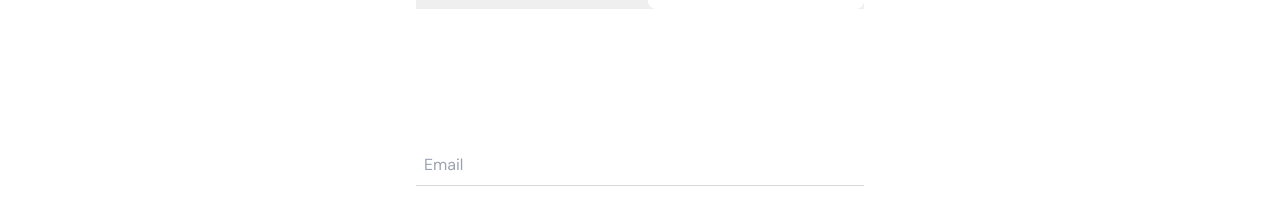
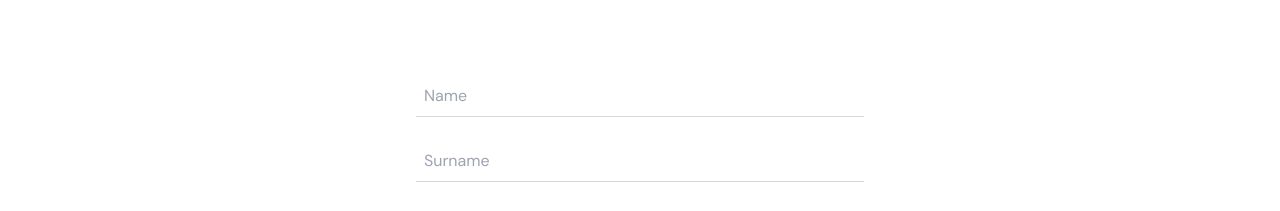
Before and after one commit to Shaqs0/Shoppe, a React (Vite) app: page /auth/sign in a window 1280 px wide. Both pictures are taken after a click on the button "Register". Shown: the part 589-800 px from the top of the page. Built offline with nearby package versions, Linux system fonts and the light colour scheme.

Commit message:
update sign

```diff
--- /dev/null
+++ b/src/api/user.ts
@@ -0,0 +1,23 @@
+import axios from 'axios';
+import { Profile } from '../interfaces/profile.interface';
+import { PREFIX } from '../helpers/API';
+
+export const registerUser = async (userData: Profile) => {
+	try {
+		const response = await axios.post(`${PREFIX}Auth/registration`, userData);
+		return response.data;
+	} catch (error) {
+		console.error('Ошибка регистрации', error);
+		throw error;
+	}
+};
+
+export const loginUser = async (loginData: Profile) => {
+	try {
+		const response = await axios.post(`${PREFIX}Auth/authorization`, loginData);
+		return response.data;
+	} catch (error) {
+		console.error('Ошибка авторизации', error);
+		throw error;
+	}
+};
--- a/src/pages/SignPage/SignPage.tsx
+++ b/src/pages/SignPage/SignPage.tsx
@@ -1,16 +1,28 @@
 import { useState } from 'react';
 import { useForm } from 'react-hook-form';
+import { loginUser, registerUser } from '../../api/user';
 
 export function SignPage() {
 	const [isSignIn, setIsSignIn] = useState(true);
+	const [errorMessage, setErrorMessage] = useState<string | null>(null);
 	const {
 		register,
 		handleSubmit,
 		formState: { errors },
 	} = useForm();
 
-	const onSubmit = (data: any) => {
-		console.log(isSignIn ? 'Sign In Data' : 'Register Data', data);
+	const onSubmit = async (data: any) => {
+		try {
+			if (isSignIn) {
+				const result = await loginUser(data);
+				console.log('Sign In Success', result);
+			} else {
+				const result = await registerUser(data);
+				console.log('Register Success', result);
+			}
+		} catch (error) {
+			setErrorMessage('Ошибка при обработке запроса.');
+		}
 	};
 
 	return (
@@ -19,23 +31,56 @@ export function SignPage() {
 				<p className="text-center text-3xl font-medium">My Account</p>
 				<div className="mt-16 flex justify-center space-x-4 bg-[#EFEFEF]">
 					<button
-						className={`w-1/2 rounded-lg px-5 py-2 ${
-							isSignIn ? ' bg-[white]' : 'bg-[gray-100]'
-						}`}
+						className={`w-1/2 rounded-lg px-5 py-2 ${isSignIn ? 'bg-[white]' : 'bg-[gray-100]'}`}
 						onClick={() => setIsSignIn(true)}
 					>
             Sign in
 					</button>
 					<button
-						className={`w-1/2 rounded-lg px-5 py-2 ${
-							!isSignIn ? ' bg-[white]' : 'bg-[#EFEFEF]'
-						}`}
+						className={`w-1/2 rounded-lg px-5 py-2 ${!isSignIn ? 'bg-[white]' : 'bg-[#EFEFEF]'}`}
 						onClick={() => setIsSignIn(false)}
 					>
             Register
 					</button>
 				</div>
 				<form onSubmit={handleSubmit(onSubmit)} className="mt-32 space-y-4">
+					{!isSignIn && (
+						<>
+							<div className="relative">
+								<input
+									type="text"
+									className="peer mt-2 w-full border-b border-b-[#D8D8D8] p-2 focus:outline-none focus:ring-0"
+									{...register('name', { required: 'Name is required' })}
+									placeholder="Name"
+								/>
+								{errors.name && (
+									<p className="mt-1 text-sm text-[red-500]">{errors.name.message}</p>
+								)}
+							</div>
+							<div className="relative">
+								<input
+									type="text"
+									className="peer mt-2 w-full border-b border-b-[#D8D8D8] p-2 focus:outline-none focus:ring-0"
+									{...register('surname', { required: 'Surname is required' })}
+									placeholder="Surname"
+								/>
+								{errors.surname && (
+									<p className="mt-1 text-sm text-[red-500]">{errors.surname.message}</p>
+								)}
+							</div>
+							<div className="relative">
+								<input
+									type="text"
+									className="peer mt-2 w-full border-b border-b-[#D8D8D8] p-2 focus:outline-none focus:ring-0"
+									{...register('patronymic', { required: 'Patronymic is required' })}
+									placeholder="Patronymic"
+								/>
+								{errors.patronymic && (
+									<p className="mt-1 text-sm text-[red-500]">{errors.patronymic.message}</p>
+								)}
+							</div>
+						</>
+					)}
 					<div className="relative">
 						<input
 							type="email"
@@ -43,8 +88,6 @@ export function SignPage() {
 							{...register('email', { required: 'Email is required' })}
 							placeholder="Email"
 						/>
-
-
 						{errors.email && (
 							<p className="mt-1 text-sm text-[red-500]">{errors.email.message}</p>
 						)}
@@ -56,14 +99,12 @@ export function SignPage() {
 							{...register('password', {
 								required: 'Password is required',
 								minLength: {
-									value: 6,
+									value: 10,
 									message: 'Password must be at least 6 characters',
 								},
 							})}
 							placeholder="Password"
 						/>
-
-
 						{errors.password && (
 							<p className="mt-1 text-sm text-[red-500]">{errors.password.message}</p>
 						)}
@@ -72,11 +113,14 @@ export function SignPage() {
 						<div className="flex items-center">
 							<input
 								type="checkbox"
-								className="mt-4 h-[17px] w-[16px] rounded border-[gray-300] text-[black] "
+								className="mt-4 h-[17px] w-[16px] rounded border-[gray-300] text-[black]"
 								{...register('rememberMe')}
 							/>
 							<label className="ml-2 mt-4 text-[gray-700]">Remember me</label>
 						</div>
+					)}
+					{errorMessage && (
+						<p className="mt-3 text-center text-sm text-[red-500]">{errorMessage}</p>
 					)}
 					<div>
 						<button
```
Also changed, not shown: src/interfaces/profile.interface.ts (+7 -6 lines).
